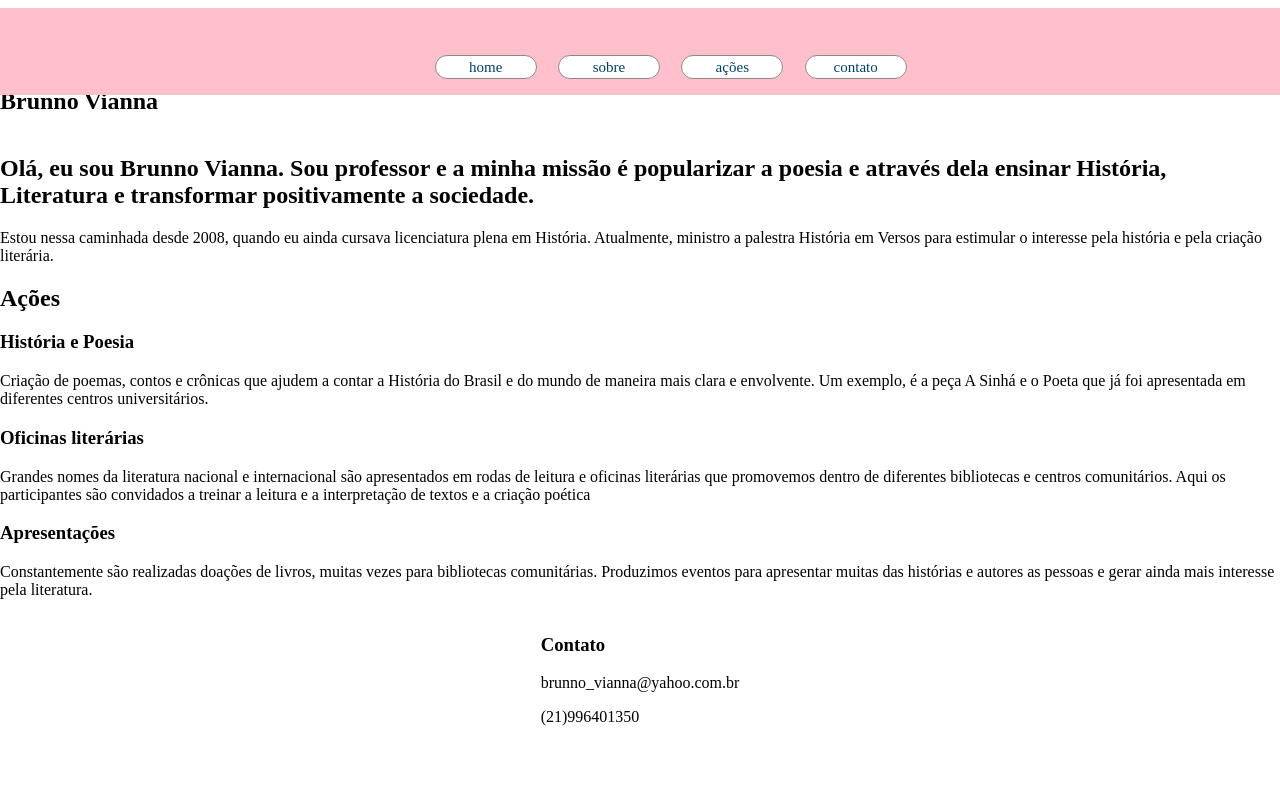
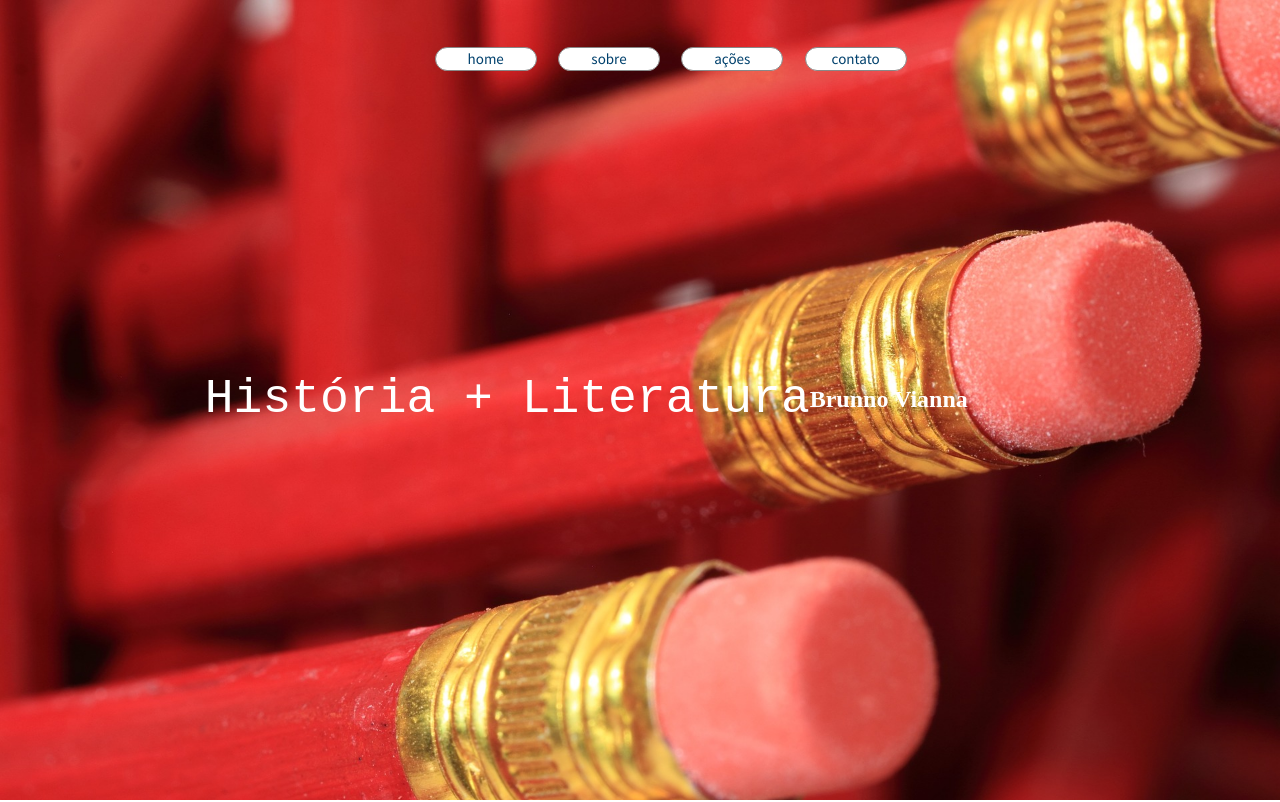
Before and after one commit to yannasoares/brunnoviana, a plain HTML site: page index.html in a window 1280 px wide. Shown: the top 802 px of the page. Drawn offline with Linux system fonts and the light colour scheme; a web font is replaced by a local one.

Commit message:
Atualização

```diff
--- a/style.css
+++ b/style.css
@@ -1,6 +1,8 @@
+@import url('https://fonts.googleapis.com/css?family=PT+Mono|Source+Sans+Pro:400,700');
+
 *,*:before,*after {
 	box-sizing: border-box;
-	position: fixed;
+	position: relative;
 }
 html,body{
 	display: flex;
@@ -8,18 +10,22 @@ html,body{
 	justify-content: center;
 	align-items: center;
 	width: 100%;
+	margin: 0;
 }
 #home {
+	display: flex;
+	align-items: center;
 	width: 100%;
-}
-#home header {
-
+	height: 100vh;
+	background: url(fundoheader.jpg) no-repeat;
+	background-size: 100%;
 }
 #home nav {
 	width: 100%;
 	position: fixed;
-	background: pink;
+	top: 0;
 }
+
 #home nav ul{
 	display: flex;
 	justify-content: center;
@@ -33,6 +39,8 @@ html,body{
 	width: 100px;
 	background: #fff;
 	color : #00416d;
+	font-family: 'Source Sans Pro', sans-serif;
+	font-weight: 400;
 	font-style: normal;
 	text-align: center;
 	line-height: 0.8em;
@@ -40,3 +48,24 @@ html,body{
 	padding: 5px 0;
 	font-size: 0.94em;
 }
+#home h1{
+	font-size: 3em;
+	color: #ffffff;
+	font-family: 'PT Mono', monospace;
+	font-weight: 400;
+	font-style: normal;
+	text-align: left;
+	line-height: 3.29em;
+	letter-spacing: 0em;
+	margin-left: 16%;
+	/*margin-top: 227pxS;*/
+}
+#home h2{
+	font-size: 1.5em;
+	color: #ffffff;
+	font-style: normal;
+	text-align: left;
+	line-height: 2.14em;
+	letter-spacing: 0em;
+
+}
```
Also changed, not shown: fundoheader.jpg (renamed from pencil-1819063_1920.jpg).
